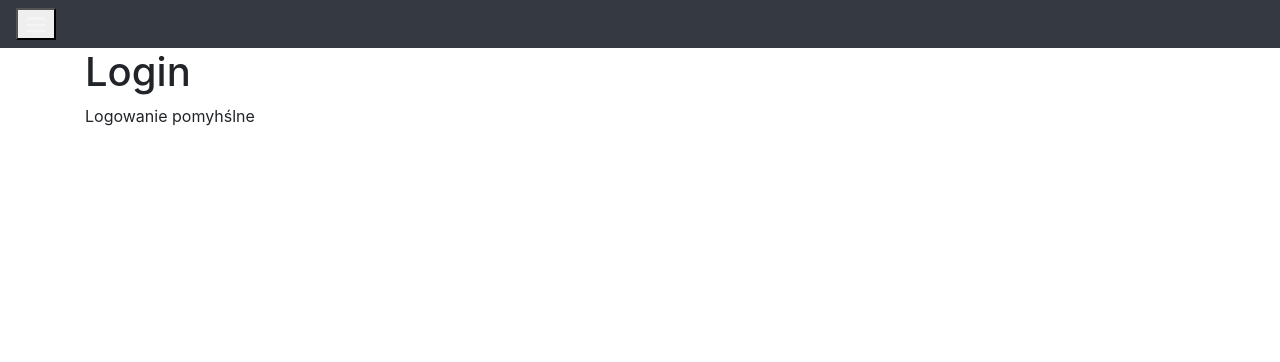
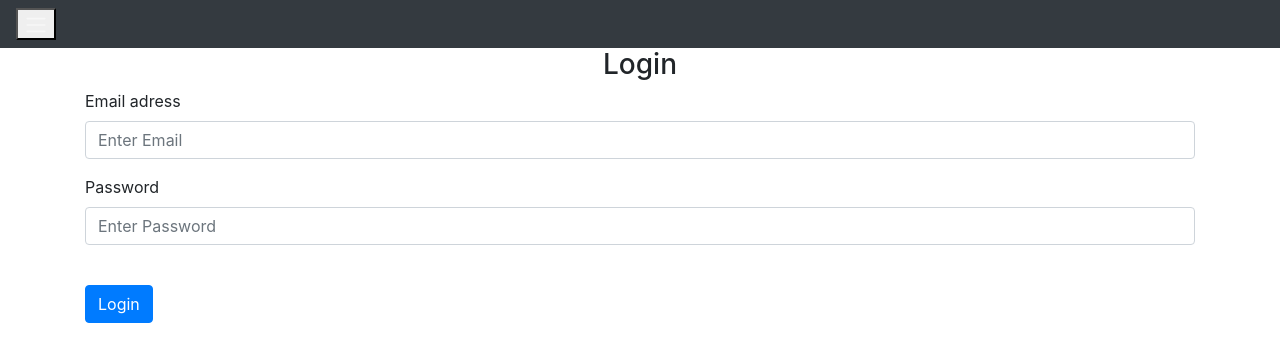
Before and after one commit to Karpiowygaj/Strona_flask, a Flask app: page /login in a window 1280 px wide. Shown: the top 362 px of the page. Run offline with Flask 2, Linux system fonts and the light colour scheme; some libraries are stand-ins or nearby versions.

Commit message:
Dodano metody post w signup i login

```diff
--- a/strona/Templates/base.html
+++ b/strona/Templates/base.html
@@ -53,11 +53,5 @@
         integrity="sha384-JZR6Spejh4U02d8jOt6vLEHfe/JQGiRRSQQxSfFWpi1MquVdAyjUar5+76PVCmYl"
         crossorigin="anonymous"
 ></script>
-
-<script
-        type="text/javascript"
-        src="{{ url_for('static', filename='index.js') }}"
-></script>
-</body>
 </body>
 </html>
--- a/strona/Templates/login.html
+++ b/strona/Templates/login.html
@@ -1,6 +1,26 @@
 {% extends "base.html" %}
 {% block title %} Login {% endblock %}
 {% block content %}
-    <h1>Login</h1>
-    {{ text }}
+
+    <form method="POST">
+        <h3 align="center">Login</h3>
+        <div class="form-group">
+            <label for="email">Email adress</label>
+            <input type="email" class="form-control" id="email" name="email" placeholder="Enter Email"/>
+        </div>
+        <div class="form-group">
+            <label for="password">Password</label>
+            <input
+                    type="password"
+                    class="form-control"
+                    id="password"
+                    name="password1"
+                    placeholder="Enter Password"
+            />
+        </div>
+        <br>
+        <button type="submit" class="btn btn-primary">Login</button>
+    </form>
+
+
 {% endblock %}
--- a/strona/auth.py
+++ b/strona/auth.py
@@ -2,14 +2,15 @@ from flask import Blueprint, render_template
 
 auth = Blueprint('auth',__name__)
 
-@auth.route('/login')
+@auth.route('/login', methods=['GET', 'POST'])
 def login():
-    return render_template("login.html", text="Logowanie pomyhślne")
+    return render_template("login.html", text="Logowanie pomyślne")
 
 @auth.route('/logout')
 def logut():
     return render_template("logout.html")
 
-@auth.route('/sign-up')
+
+@auth.route('/sign-up', methods=['GET', 'POST'])
 def sign_up():
     return render_template("sign-up.html")
```
Also changed, not shown: strona/Templates/sign-up.html (+44 -2 lines).
